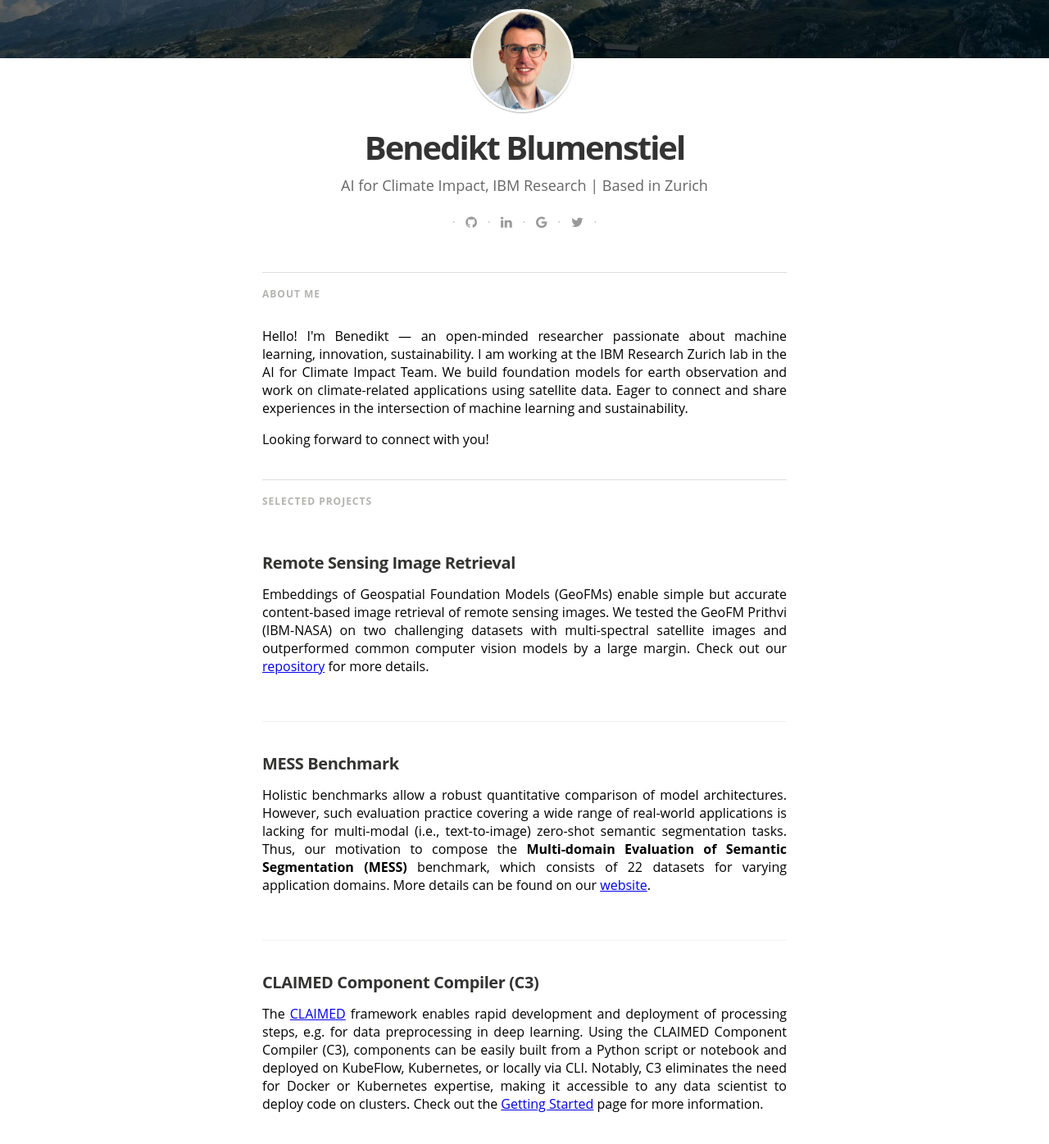
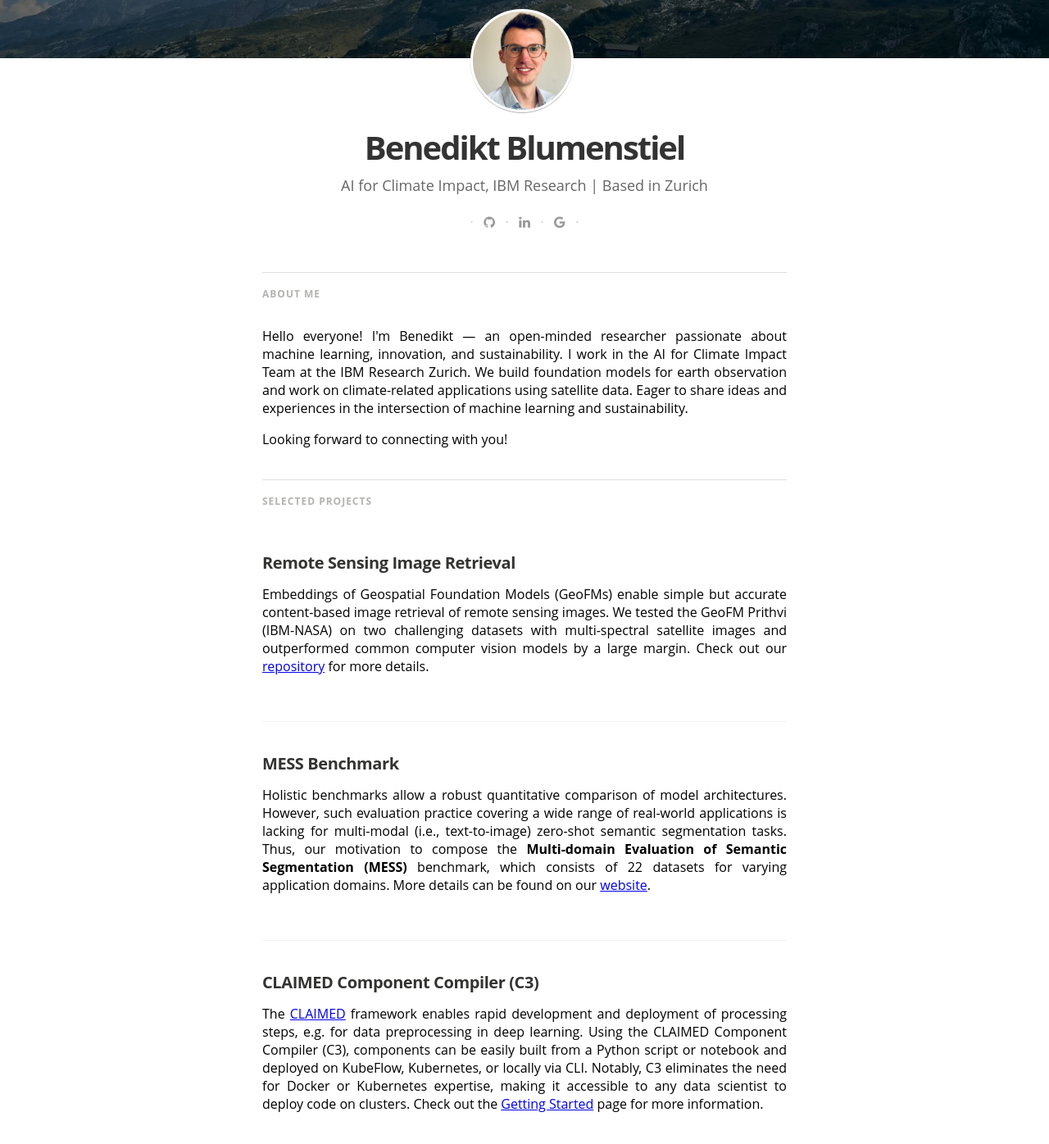
Before and after one commit to blumenstiel/blumenstiel.github.io, a Jekyll site: the page built from index.html, in a window 1280 px wide and 1400 px high, scrolled down 379 px. Shown: the top 1396 px of the window at 82% size. Built offline with Jekyll 4.4.1, drawn with Linux system fonts in a browser that asks for light colours; nearby versions of some CDN libraries; some web fonts are replaced; the list of posts is cut into pages by our own code; some of the changed text lies outside the part shown.

Commit message:
Updated website

```diff
--- a/_config.yml
+++ b/_config.yml
@@ -57,18 +57,18 @@ social:
     share_title:
     share_link:
 
-  - icon:	twitter
-    url:	https://twitter.com/beneblumenstiel
-    desc:   Twitter
-    share_url:
-    share_title:
-    share_link:
+#  - icon:	twitter
+#    url:	https://twitter.com/beneblumenstiel
+#    desc:   Twitter
+#    share_url:
+#    share_title:
+#    share_link:
 
 
 # Resume
 aboutme:
-  - Hello! I'm Benedikt — an open-minded researcher passionate about machine learning, innovation, sustainability. I am working at the IBM Research Zurich lab in the AI for Climate Impact Team. We build foundation models for earth observation and work on climate-related applications using satellite data. Eager to connect and share experiences in the intersection of machine learning and sustainability.
-  - Looking forward to connect with you!
+  - Hello everyone! I'm Benedikt — an open-minded researcher passionate about machine learning, innovation, and sustainability. I work in the AI for Climate Impact Team at the IBM Research Zurich. We build foundation models for earth observation and work on climate-related applications using satellite data. Eager to share ideas and experiences in the intersection of machine learning and sustainability.
+  - Looking forward to connecting with you!
 
 selected:
   - title: Remote Sensing Image Retrieval
@@ -83,7 +83,7 @@ selected:
 
 projects:
   - Multi-modal foundation models for earth observation (<a href=https://fast-eo.webflow.io>FAST-EO</a>)
-  - Generalization benchmark for Zero-Shot Semantic Segmentation evaluating models like OVSeg or SAM on specialized downstream tasks like satellite imagery (Master’s thesis)
+  - Generalization benchmark for Zero-Shot Semantic Segmentation evaluating models like OVSeg or SAM on domain-specific downstream tasks (Master’s thesis)
   - Object detection in construction plans using Faster-RCNN and Tensorflow
   - Extremity X-ray image classification with Vision Transformers using PyTorch
   - Electricity grid load forecasting with AutoML frameworks including NeuralProphet and Vertex AI
@@ -91,13 +91,13 @@ projects:
 
 work:
   - title: Research Scientist, AI for Climate Impact, IBM Research
-    time: 02/2023 - present
+    time: 02/2024 - present
     tasks:
       - Research on geospatial foundation models for multi-spatial and multi-modal satellite data
       - Developing the data pipeline for a geospatial ML platform and foundation model pre-training
 
   - title: Intern, AI for Climate Impact, IBM Research
-    time: 08/2023 - 02/2023
+    time: 08/2023 - 02/2024
     tasks:
       - Deploying and applying MLOps tools and pipelines
       - Developing the CLAIMED Component Compiler (C3) for the CLAIMED project
```
